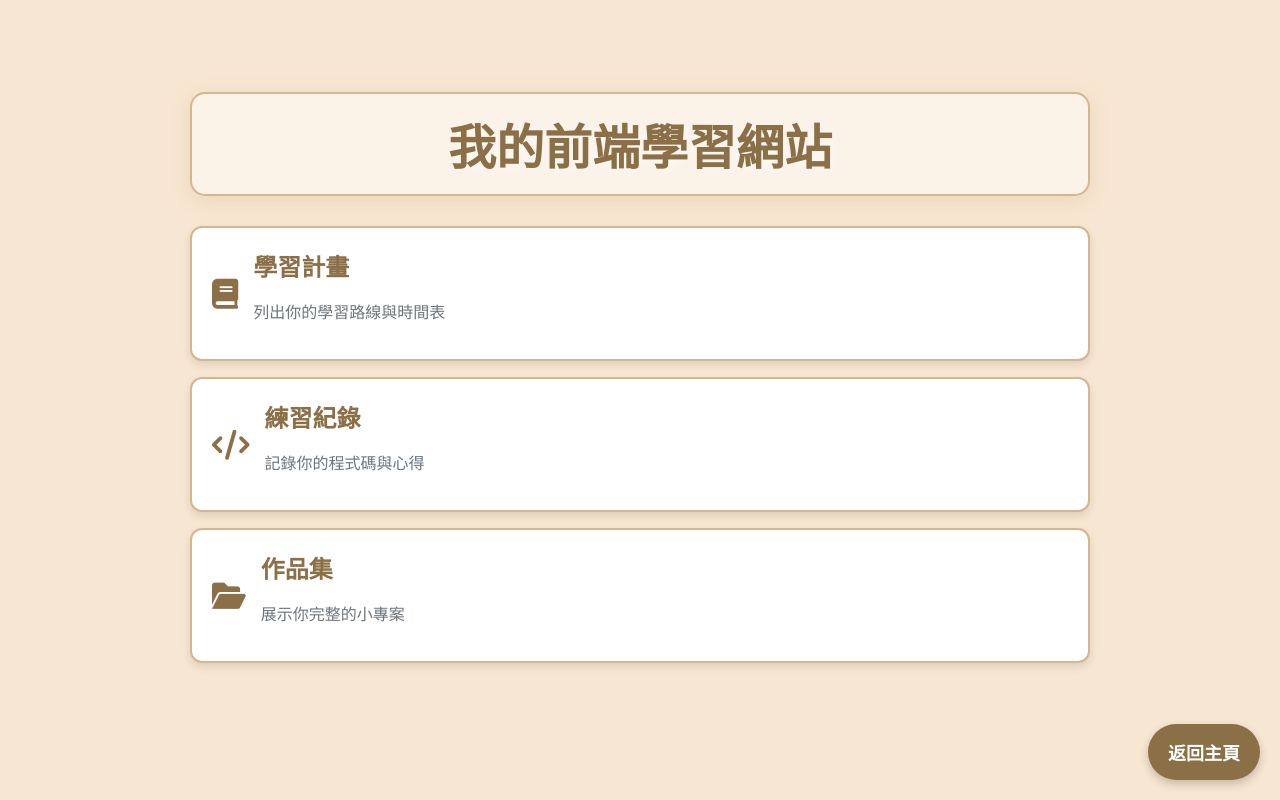
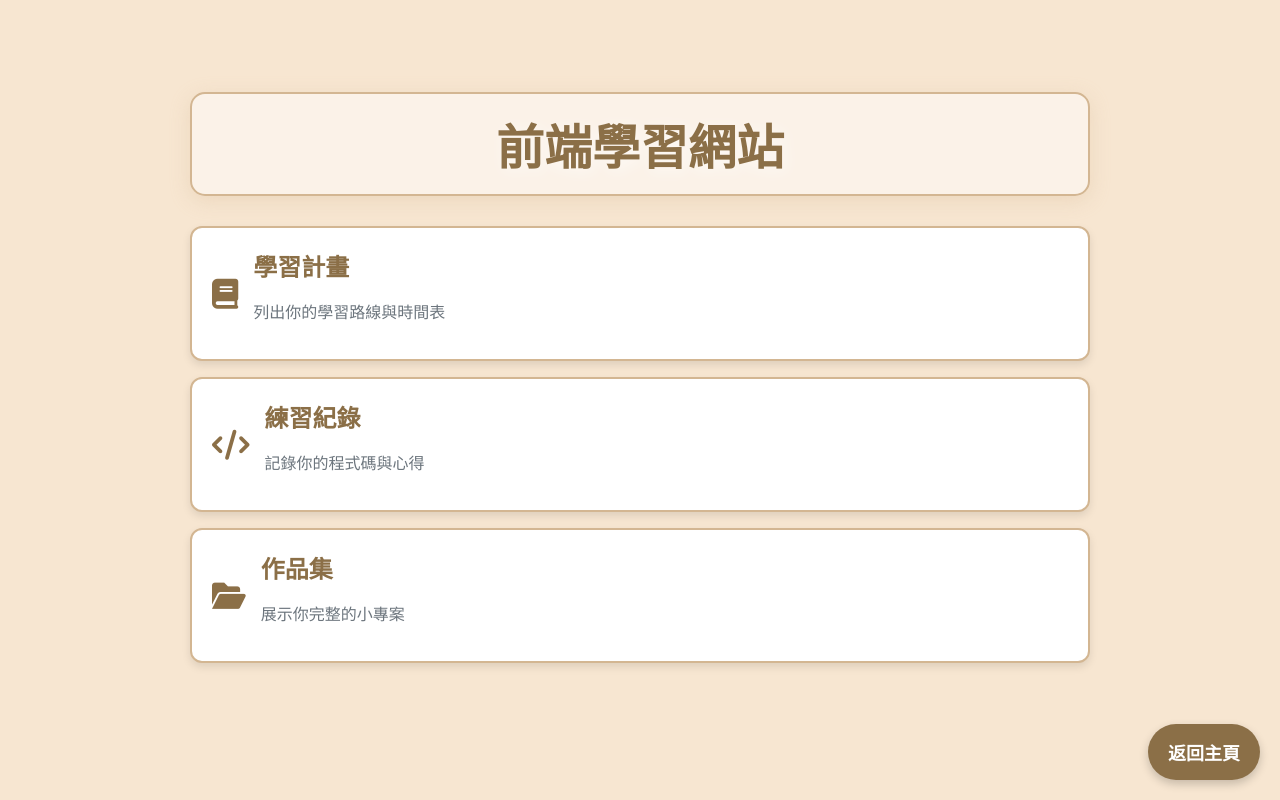
Before and after one commit to chanvivi/--01, a plain HTML site: page week2.html in a window 1280 px wide. Drawn offline with Linux system fonts and the light colour scheme.

Commit message:
修改標題

```diff
--- a/week2.html
+++ b/week2.html
@@ -22,7 +22,7 @@
     </script>
 </head>
 <body>
-    <h1>我的前端學習網站</h1>
+    <h1>前端學習網站</h1>
     <div class="card" onclick="goToLearningPlan(event)">
         <i class="icon fas fa-book"></i>
         <div class="card-content">
```
